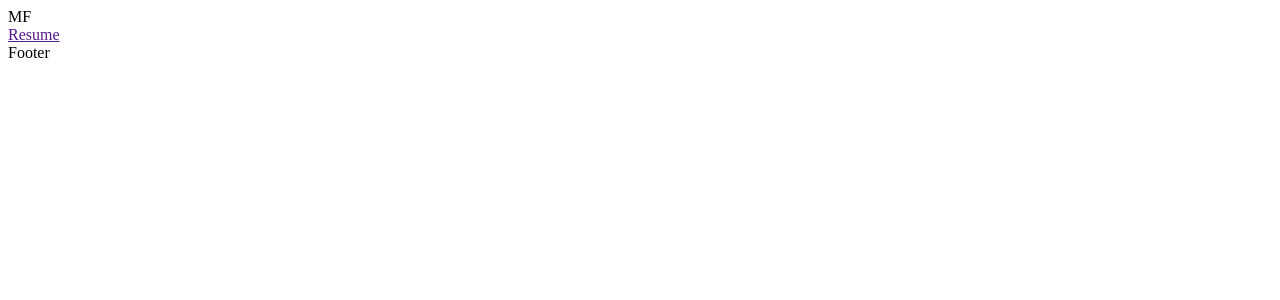
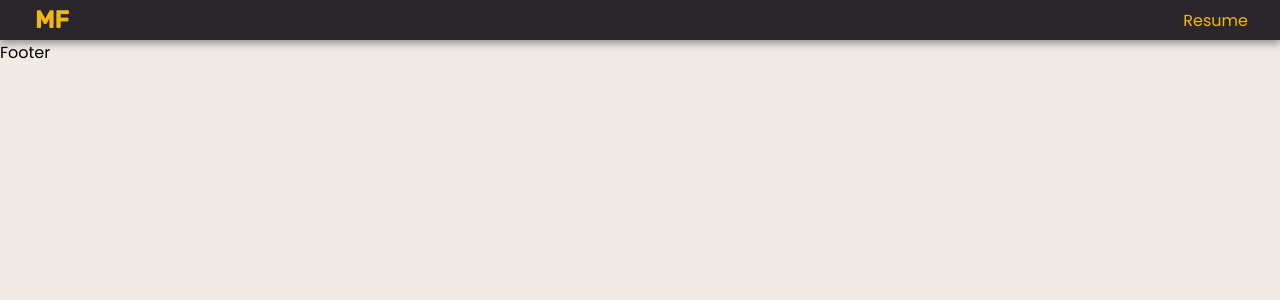
Before and after one commit to matfio/matfio.github.io, a React (Create React App) app: page / in a window 1280 px wide. Shown: the top 300 px of the page. Built offline with nearby package versions, Linux system fonts and the light colour scheme.

Commit message:
playing around with css

```diff
--- a/package.json
+++ b/package.json
@@ -7,10 +7,11 @@
     "@types/node": "^16.11.26",
     "@types/react": "^17.0.44",
     "@types/react-dom": "^17.0.15",
+    "eslint-plugin-prettier": "^4.0.0",
     "react": "^18.0.0",
     "react-dom": "^18.0.0",
     "react-scripts": "5.0.0",
-    "react-spring": "^9.4.4",
+    "react-spring": "^9.4.5-beta.0",
     "typescript": "^4.6.3"
   },
   "scripts": {
--- a/public/index.html
+++ b/public/index.html
@@ -3,6 +3,7 @@
   <head>
     <meta charset="utf-8" />
     <link rel="icon" href="%PUBLIC_URL%/favicon.ico" />
+
     <meta name="viewport" content="width=device-width, initial-scale=1" />
     <meta name="theme-color" content="#000000" />
     <meta
@@ -10,34 +11,19 @@
       content="Web site created using create-react-app"
     />
     <link rel="apple-touch-icon" href="%PUBLIC_URL%/logo192.png" />
-    <!--
-      manifest.json provides metadata used when your web app is installed on a
-      user's mobile device or desktop. See https://developers.google.com/web/fundamentals/web-app-manifest/
-    -->
-    <link rel="manifest" href="%PUBLIC_URL%/manifest.json" />
-    <!--
-      Notice the use of %PUBLIC_URL% in the tags above.
-      It will be replaced with the URL of the `public` folder during the build.
-      Only files inside the `public` folder can be referenced from the HTML.
-
-      Unlike "/favicon.ico" or "favicon.ico", "%PUBLIC_URL%/favicon.ico" will
-      work correctly both with client-side routing and a non-root public URL.
-      Learn how to configure a non-root public URL by running `npm run build`.
-    -->
+    <!--Fonts -->
+    <link
+      href="https://fonts.googleapis.com/css2?family=Rubik:wght@500&display=swap"
+      rel="stylesheet"
+    />
+    <link
+      href="https://fonts.googleapis.com/css2?family=Poppins&family=Rubik:wght@500&display=swap"
+      rel="stylesheet"
+    />
     <title>MatFio</title>
   </head>
   <body>
     <noscript>You need to enable JavaScript to run this app.</noscript>
     <div id="root"></div>
-    <!--
-      This HTML file is a template.
-      If you open it directly in the browser, you will see an empty page.
-
-      You can add webfonts, meta tags, or analytics to this file.
-      The build step will place the bundled scripts into the <body> tag.
-
-      To begin the development, run `npm start` or `yarn start`.
-      To create a production bundle, use `npm run build` or `yarn build`.
-    -->
   </body>
 </html>
--- /dev/null
+++ b/src/components/Logo/index.css
@@ -0,0 +1,11 @@
+.logo {
+  font-family: 'Rubik', sans-serif;
+  display: flex;
+  align-items: center;
+  justify-content: center;
+  min-width: 2.5rem;
+  color: var(--tertiary-color);
+  background-color: var(--dark-color);
+  font-weight: 700;
+  font-size: 1.5rem;
+}
--- /dev/null
+++ b/src/components/Logo/index.tsx
@@ -0,0 +1,9 @@
+//Style
+import { useState } from 'react';
+import './index.css';
+
+const Logo = () => {
+  return <div className="logo">MF</div>;
+};
+
+export default Logo;
--- a/src/components/Topbar/index.css
+++ b/src/components/Topbar/index.css
@@ -0,0 +1,26 @@
+.topbar {
+  display: flex;
+  flex-direction: row;
+  height: 2.5rem;
+  justify-content: space-between;
+  align-content: center;
+  background-color: var(--dark-color);
+  padding-left: 2rem;
+  padding-right: 2rem;
+  box-shadow: 0px 3px 8px 1px #969696;
+  -webkit-box-shadow: 0px 3px 8px 1px #969696;
+}
+
+.topbar__resume {
+  display: flex;
+  align-items: center;
+  justify-content: center;
+  text-decoration: none;
+  color: var(--tertiary-color);
+  transition: 0.3s;
+}
+
+.topbar__resume:hover {
+  border-color: var(--primary-color);
+  color: var(--light-color);
+}
--- a/src/components/Topbar/index.tsx
+++ b/src/components/Topbar/index.tsx
@@ -1,10 +1,13 @@
+//Components
+import Logo from '../Logo';
+//Style
 import './index.css';
 
 const Topbar = () => {
   return (
     <div className="topbar">
-      <div className="topbar__logo">MF</div>
-      <a className="topbar__resume" href="">
+      <Logo />
+      <a className="topbar__resume" href="#">
         Resume
       </a>
     </div>
--- /dev/null
+++ b/src/index.css
@@ -0,0 +1,27 @@
+:root {
+  --light-color: #f2ebe5;
+  --dark-color: #2b262d;
+  --primary-color: #490b3d;
+  --secondary-color: #bd1e51;
+  --tertiary-color: #f1b814;
+}
+
+::-moz-selection {
+  /* Code for Firefox */
+  color: var(--light-color);
+  background: var(--secondary-color);
+}
+
+::selection {
+  color: var(--light-color);
+  background: var(--secondary-color);
+}
+
+body {
+  font-family: 'Poppins', sans-serif;
+  font-size: medium;
+  font-weight: 500;
+  background-color: var(--light-color);
+  margin: 0;
+  padding: 0;
+}
--- a/src/index.tsx
+++ b/src/index.tsx
@@ -1,6 +1,8 @@
 import React from 'react';
 import ReactDOM from 'react-dom';
 import Layout from './pages/Layout';
+//Style
+import './index.css';
 
 ReactDOM.render(
   <React.StrictMode>
```
Also changed, not shown: 1 other file (tests, documents, lock files or other folders).
